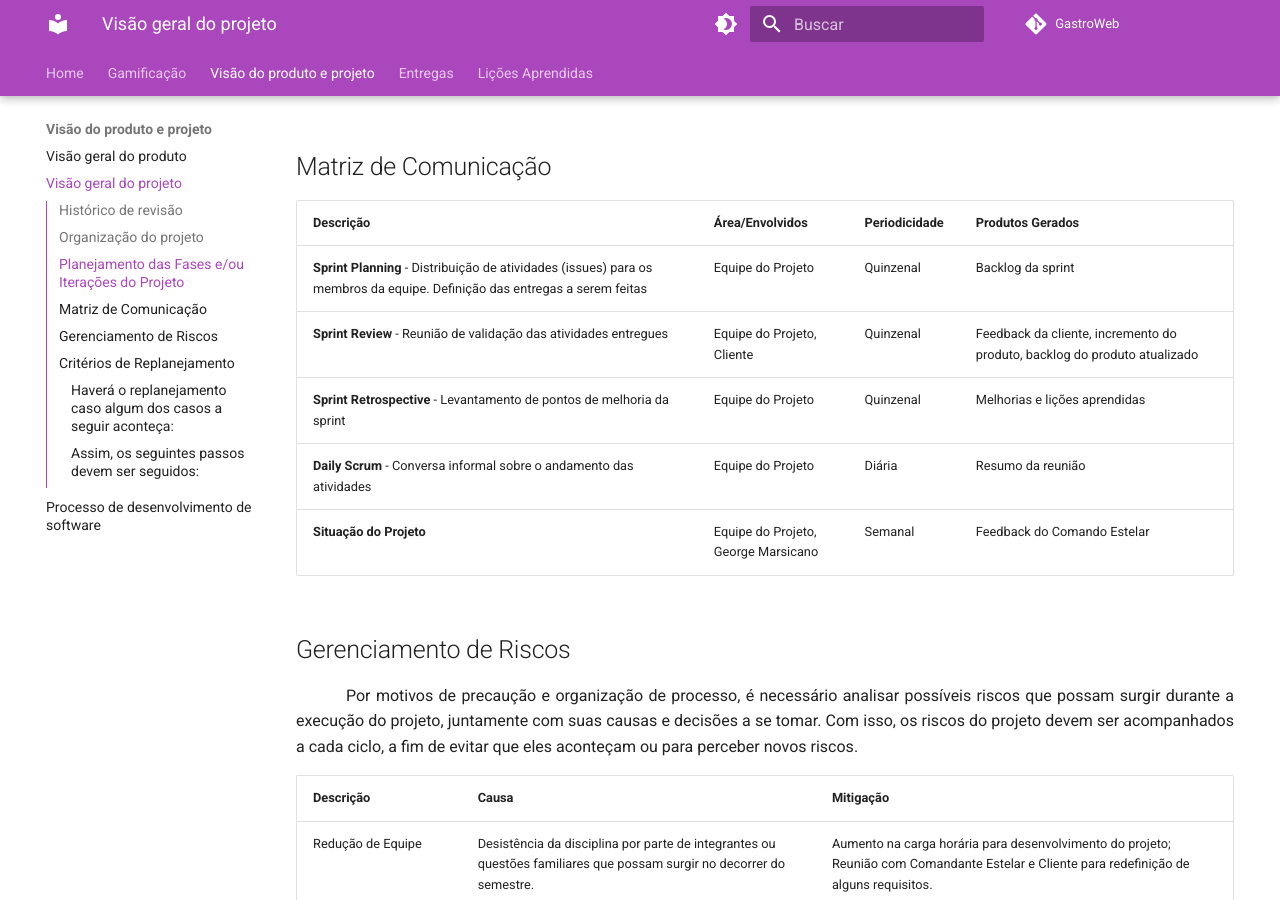
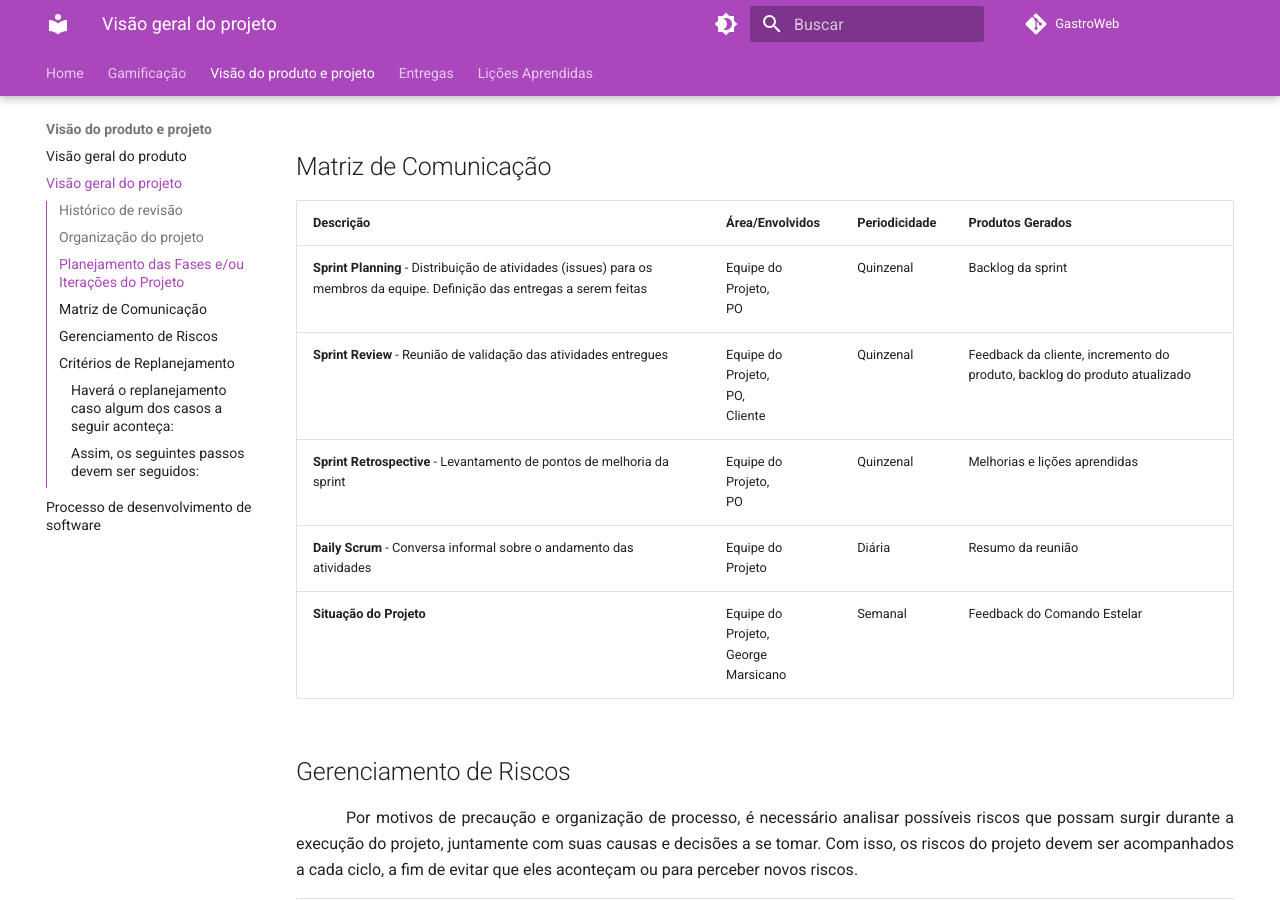
Before and after one commit to mdsreq-fga-unb/2023.2-GastroWeb, an MkDocs documentation site: the page built from docs/visao-produto-projeto/visao-projeto.md, in a window 1280 px wide and 900 px high, scrolled down 1941 px. Built offline with MkDocs 1.6.1 and Material for MkDocs 9.7.7, drawn with Linux system fonts in a browser that asks for light colours; comment, search, counter and statistics services are not loaded.

Commit message:
update: matriz comunicacao

```diff
--- a/docs/visao-produto-projeto/visao-projeto.md
+++ b/docs/visao-produto-projeto/visao-projeto.md
@@ -34,9 +34,9 @@
 
 | Descrição            | Área/Envolvidos                         | Periodicidade | Produtos Gerados                                                                                   |
 | -------------------- | --------------------------------------- | ------------- | -------------------------------------------------------------------------------------------------- |
-| **Sprint Planning** - Distribuição de atividades (issues) para os membros da equipe. Definição das entregas a serem feitas | Equipe do Projeto                       | Quinzenal     | Backlog da sprint                                                                                  |
-| **Sprint Review** - Reunião de validação das atividades entregues                                                          | Equipe do Projeto, Cliente              | Quinzenal     | Feedback da cliente, incremento do produto, backlog do produto atualizado                          |
-| **Sprint Retrospective** - Levantamento de pontos de melhoria da sprint                                                    | Equipe do Projeto                       | Quinzenal     | Melhorias e lições aprendidas                                                                      |
+| **Sprint Planning** - Distribuição de atividades (issues) para os membros da equipe. Definição das entregas a serem feitas | Equipe do Projeto,<br> PO                       | Quinzenal     | Backlog da sprint                                                                                  |
+| **Sprint Review** - Reunião de validação das atividades entregues                                                          | Equipe do Projeto,<br> PO,<br>Cliente              | Quinzenal     | Feedback da cliente, incremento do produto, backlog do produto atualizado                          |
+| **Sprint Retrospective** - Levantamento de pontos de melhoria da sprint                                                    | Equipe do Projeto,<br> PO                       | Quinzenal     | Melhorias e lições aprendidas                                                                      |
 | **Daily Scrum**  - Conversa informal sobre o andamento das atividades                                                      | Equipe do Projeto                       | Diária        | Resumo da reunião                                                                                  |
 | **Situação do Projeto**                                                                                                    | Equipe do Projeto,<br> George Marsicano | Semanal       | Feedback do Comando Estelar |
 
```
